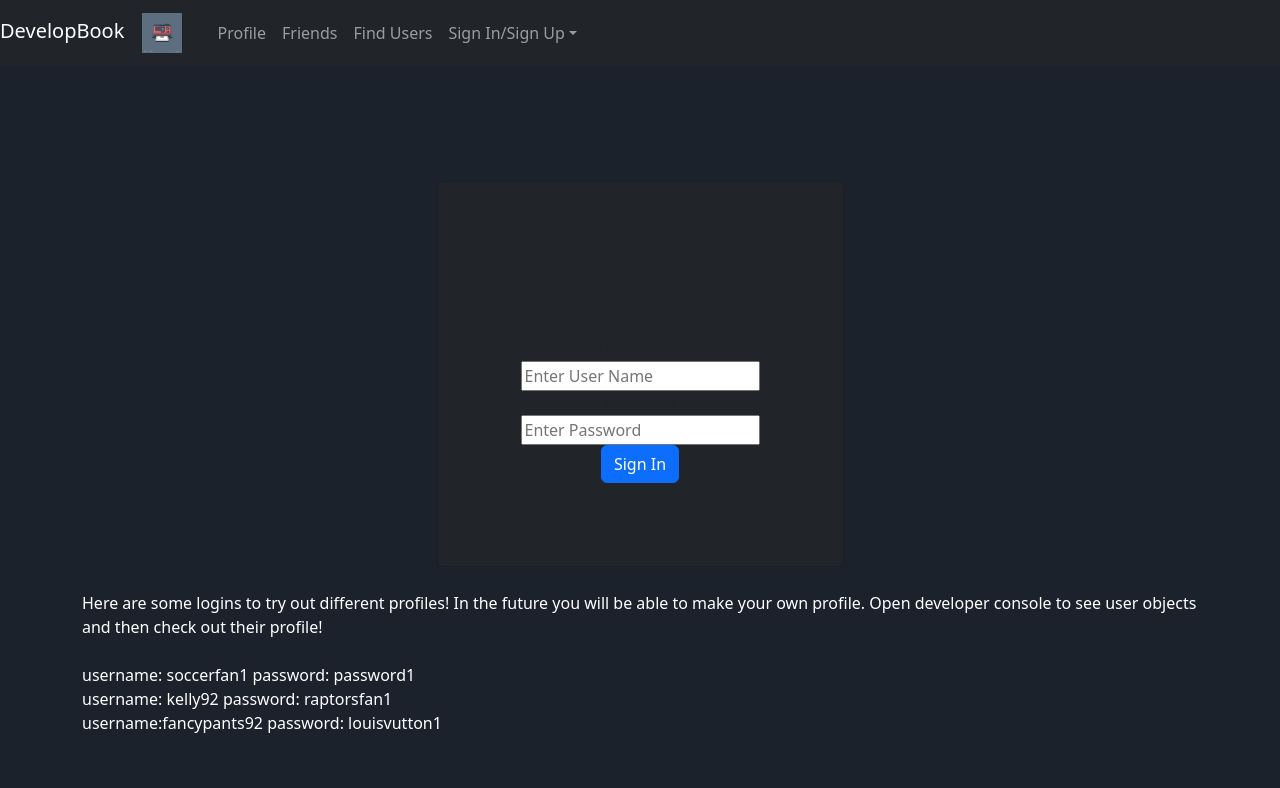
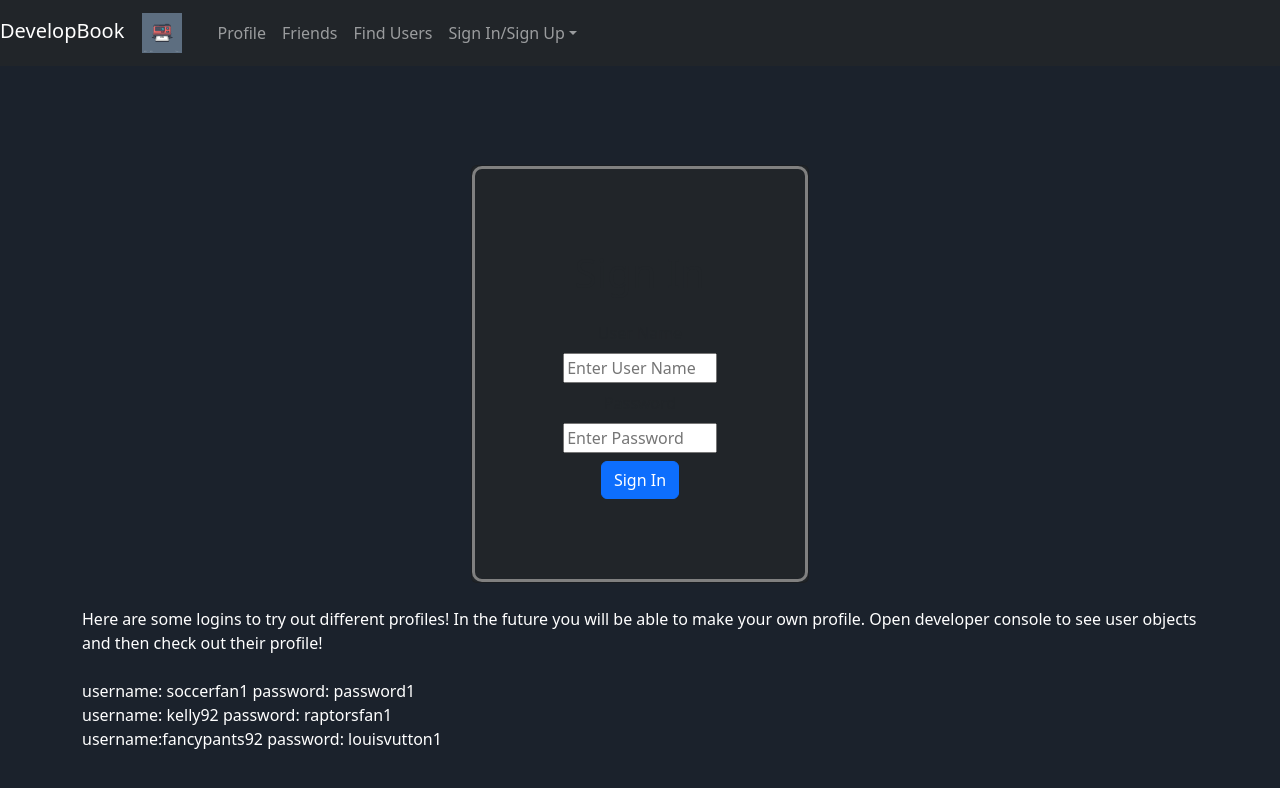
Before and after one commit to RyanZmu/Social-Media-App, a React (Create React App) app: page /sign-in in a window 1280 px wide. Shown: the top 788 px of the page. Built offline with nearby package versions, Linux system fonts and the light colour scheme.

Commit message:
completed basic login

```diff
--- a/src/App.css
+++ b/src/App.css
@@ -109,6 +109,11 @@ p {
   flex-flow: column;
   align-items: center;
   padding: 5em;
-  border:solid 3px;
+  border:solid 3px grey;
   border-radius: 10px;
 }
+
+.user-form>input{
+  margin: 0.5em;
+  width:  12vw;
+}
--- a/src/Components/LoginPage.js
+++ b/src/Components/LoginPage.js
@@ -1,50 +1,35 @@
-import { Toast } from "bootstrap";
-import { Alert } from "bootstrap";
-import { Formik,Form,Field,useFormik } from "formik";
-import React from "react";
-import ReactDOM from "react";
-import { Container, Row, Col, Overlay, Tooltip, Button, Card } from "react-bootstrap";
+import { Toast, Alert } from 'bootstrap'
+import { Formik, Form, Field, useFormik } from 'formik'
+import React from 'react'
+import ReactDOM from 'react'
+import { Container, Row, Col, Overlay, Tooltip, Button, Card } from 'react-bootstrap'
 import loginImage from '../images/login-image.jpg'
 
 const UserLoginPage = (props) => {
 
-
   return (
     <div className='login-page'>
-{/*
-            <Container className="login-header">
-
-            </Container> */}
-
       <Container className='login-container'>
-            {/* <Container className='login-page-image-container'> turn this into a container either rotating images or show a row of different images from social media
-                <Row>
-                    <Col>
-                        <img className='login-page-image' src={loginImage} />
-                    </Col>
-                </Row>
-            </Container> */}
         <Card bg='dark'>
           <Formik
+            enableReinitialize={true}
+            displayName='login-formik'
             initialValues={{
-                userName:'',
-                password:'',
+              userName: '',
+              password: ''
             }}
-            onSubmit= {(event) => {
-                props.activeUserCheck({userName:event.userName, password:event.password})
-                // console.log(props.activeUser);
-                if (props.activeUser.firstName === '') {
-                    console.log('success')
-                }
+            onSubmit={(event) => {
+              props.activeUserCheck({ userName: event.userName, password: event.password })
+
             }}
           >
-                <Form className="user-form">
+            <Form className='user-form'>
               <h1>Sign In</h1>
-                 <p></p>
-                 <label htmlFor="userName">User Name</label>
+              <p />
+              <label htmlFor='userName'>User Name</label>
               <Field id='userNameField' name='userName' placeholder='Enter User Name' required />
 
-                 <label htmlFor="password">Password</label>
+              <label htmlFor='password'>Password</label>
               <Field id='passwordField' name='password' placeholder='Enter Password' required />
 
               <Button type='submit' variant={props.activeUser.firstName === undefined ? 'primary' : 'success'}>Sign In</Button>
@@ -56,17 +41,18 @@ const UserLoginPage = (props) => {
       <Container>
         <Row>
           <p>
-                        <br/>
+            <br />
             Here are some logins to try out different profiles! In the future you will be able to make your own profile. Open developer console to see user objects and then check out their profile!
-                        <br/><br/>
+            <br /><br />
             username: soccerfan1 password: password1
-                        <br/>
+            <br />
             username: kelly92 password: raptorsfan1
-                        <br/>
+            <br />
             username:fancypants92 password: louisvutton1
           </p>
         </Row>
       </Container>
+
     </div>
   )
 }
--- a/src/Components/Navigation.js
+++ b/src/Components/Navigation.js
@@ -1,15 +1,14 @@
 import React from 'react'
 import ReactDOM from 'react-dom'
 import { Link } from 'react-router-dom'
-import { Nav,Navbar, NavDropdown } from 'react-bootstrap'
+import { Nav, Navbar, NavDropdown } from 'react-bootstrap'
 import logo from '../images/logo.svg'
 
 const NavigatonBar = (props) => {
-
   return (
     <div className='main-nav-container'>
       <Navbar bg='dark' variant='dark' className='nav-bar-container' sticky='top'>
-            <Navbar.Brand as={Link} to='/'>DevelopBook <img src={logo} style={{width:'5vw',height:'5vh'}}/> </Navbar.Brand>
+        <Navbar.Brand as={Link} to='/'>DevelopBook <img src={logo} style={{ width: '5vw', height: '5vh' }} /> </Navbar.Brand>
         <Nav className='nav-bar-navigation'>
           <Nav.Link as={Link} to={props.userId === undefined ? '/sign-in' : '/profile/' + props.userId}>Profile</Nav.Link>
           <Nav.Link as={Link} to='/friends'>Friends</Nav.Link>
--- a/src/Components/SplashPage.js
+++ b/src/Components/SplashPage.js
@@ -8,12 +8,11 @@ import githublogo from '../images/github-logo.jpeg'
 import landingPageImg from '../images/landing-page.jpg'
 
 const LandingPage = (props) => {
-
   return (
     <div className='splash-page'>
       <Container fluid className='splash-big-container'>
         <Row>
-                    <Col >
+          <Col>
             <img src={landingPageImg} className='landing-image' alt='multiple cubes with social media logos' />
           </Col>
         </Row>
@@ -24,7 +23,7 @@ const LandingPage = (props) => {
           <Col>
             <Card bg='dark' border='primary' className='secondary-card'>
               <Card.Title>React App</Card.Title>
-                <Card.Img variant='top' src={splash1} className='card-images' alt='pc with code open'/>
+              <Card.Img variant='top' src={splash1} className='card-images' alt='pc with code open' />
               <Card.Subtitle>React + Bootstrap</Card.Subtitle>
               <Card.Body>
                 Welcome to my React Social Media App. This is a mock website soley made to test my own skills. You can make an account but it will not be saved after you leave. Next step is to learn MongoDB and Docker to help maintain a real database.
@@ -34,7 +33,7 @@ const LandingPage = (props) => {
           <Col>
             <Card bg='dark' border='info' className='secondary-card'>
               <Card.Title>Front End Technologies</Card.Title>
-                <Card.Img variant='top' src={splash2} className='card-images' alt='phone showing app development'/>
+              <Card.Img variant='top' src={splash2} className='card-images' alt='phone showing app development' />
               <Card.Subtitle>Reusable Components</Card.Subtitle>
               <Card.Body>
                 Built with React,React-Bootstrap,React-Router-Dom,Formik and more to come.
@@ -44,7 +43,7 @@ const LandingPage = (props) => {
           <Col>
             <Card bg='dark' border='danger' className='secondary-card'>
               <Card.Title>Web Dev Simplified</Card.Title>
-                <Card.Img variant='top' src={splash3} className='card-images' alt='multiple pc displays for programming'/>
+              <Card.Img variant='top' src={splash3} className='card-images' alt='multiple pc displays for programming' />
               <Card.Subtitle>Learning Frameworks</Card.Subtitle>
               <Card.Body>
                 Testing new technologies.
@@ -54,10 +53,10 @@ const LandingPage = (props) => {
           <Col>
             <Card bg='dark' border='warning' className='secondary-card'>
               <Card.Title>Check out my Github!</Card.Title>
-                <Card.Img variant='top' src={githublogo} className='card-images' alt='GitHub logo'/>
+              <Card.Img variant='top' src={githublogo} className='card-images' alt='GitHub logo' />
               <Card.Subtitle>More Projects</Card.Subtitle>
               <Card.Body>
-                    <a href='https://github.com/RyanZmu' target='_blank'>Github Repo!</a>
+                <a href='https://github.com/RyanZmu' target='_blank' rel='noreferrer'>Github Repo!</a>
               </Card.Body>
             </Card>
           </Col>
```
Also changed, not shown: src/App.js (+29 -38 lines), src/Components/UserProfile.js (+15 -13 lines), src/index.js (+8 -8 lines), 1 other file (tests, documents, lock files or other folders). Lines whose indentation alone changed are shown as unchanged.
